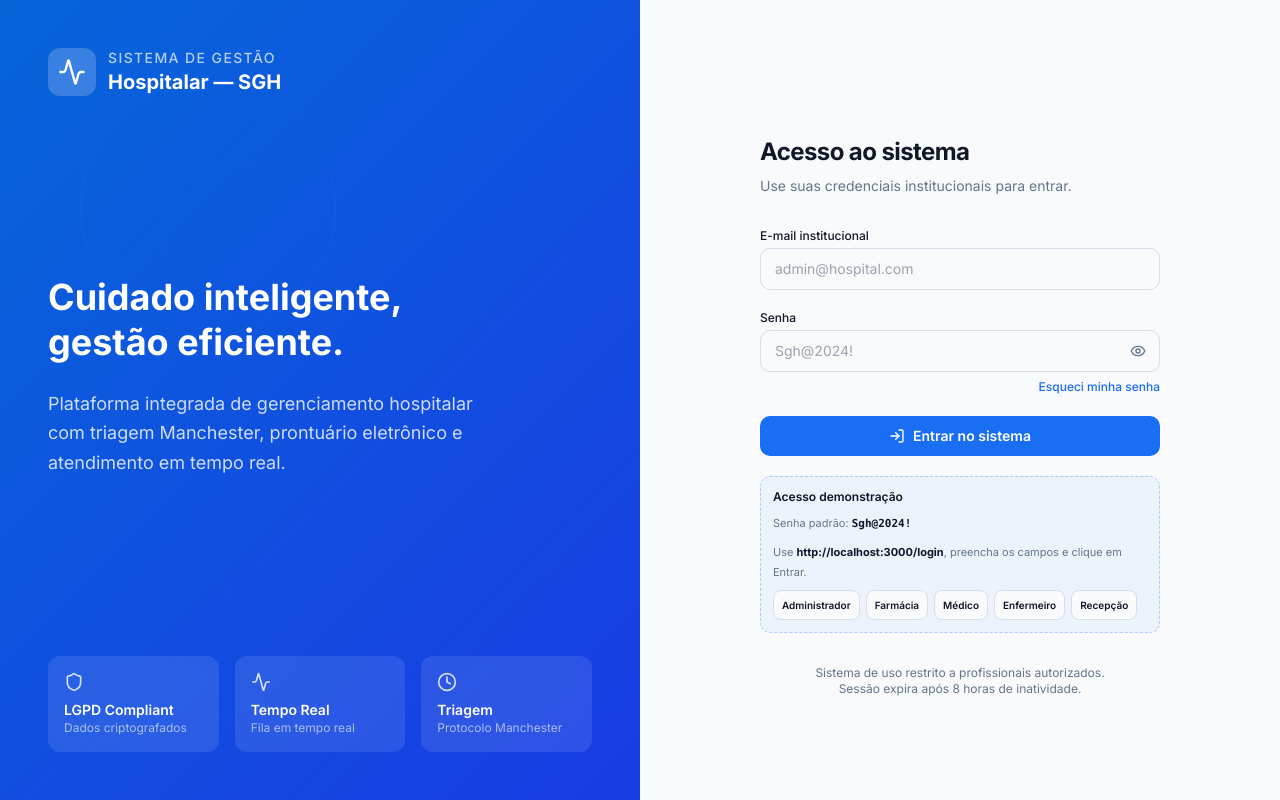
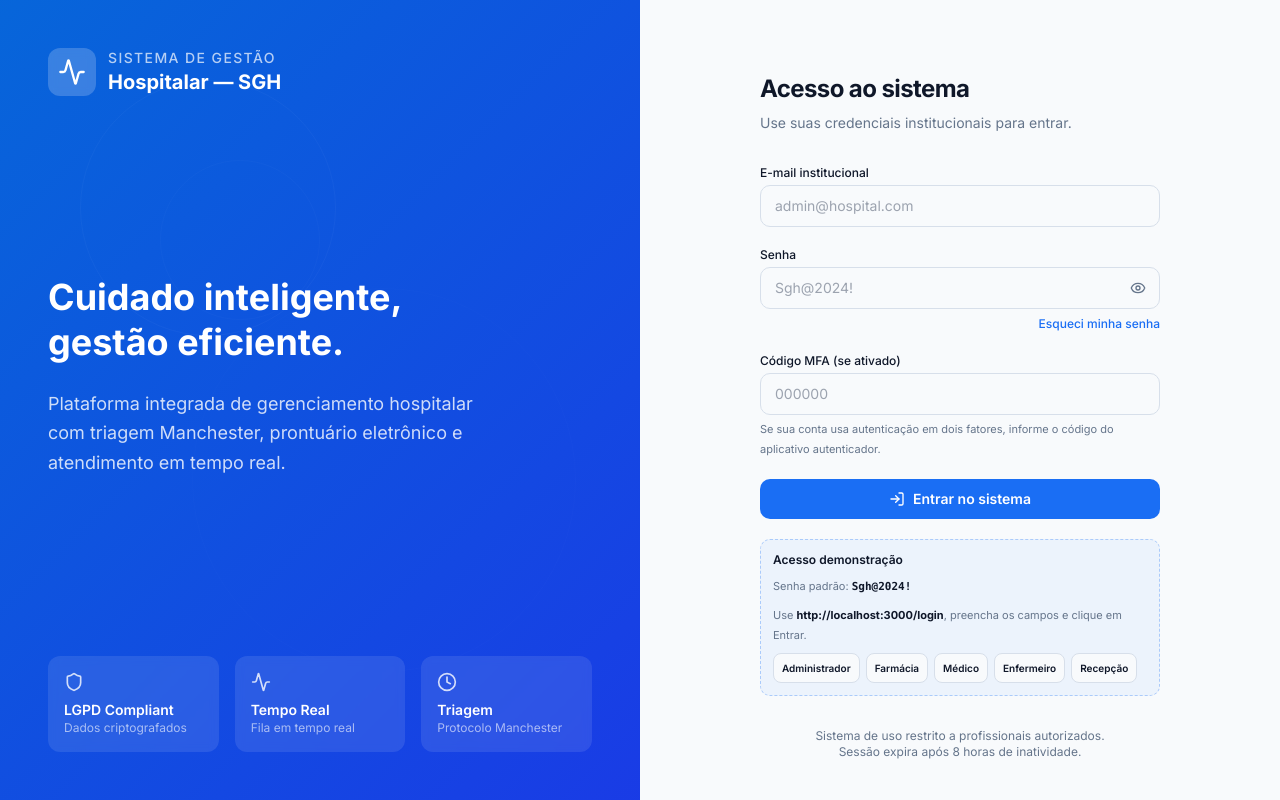
Before and after one commit to pajotecnologia/sgh, a Next.js app: page /login in a window 1280 px wide. Built offline with nearby package versions, Linux system fonts and the light colour scheme.

Commit message:
feat: add optional TOTP code to login form

```diff
--- a/components/auth/FormularioLogin.tsx
+++ b/components/auth/FormularioLogin.tsx
@@ -21,6 +21,7 @@ const schemaLogin = z.object({
   senha: z
     .string()
     .min(6, 'Senha deve ter pelo menos 6 caracteres.'),
+  mfaCode: z.string().regex(/^$|^\d{6}$/, 'O código MFA deve ter 6 dígitos.').default(''),
 })
 
 type LoginForm = z.infer<typeof schemaLogin>
@@ -62,11 +63,12 @@ function FormularioLoginInner() {
     formState: { errors, isSubmitting },
   } = useForm<LoginForm>({
     resolver: zodResolver(schemaLogin),
-    defaultValues: { email: '', senha: '' },
+    defaultValues: { email: '', senha: '', mfaCode: '' },
   })
 
   const emailRegister = register('email')
   const senhaValor = watch('senha') ?? ''
+  const mfaCodeValor = watch('mfaCode') ?? ''
 
   useEffect(() => {
     if (emailUrl) setValue('email', emailUrl, { shouldValidate: true })
@@ -93,6 +95,7 @@ function FormularioLoginInner() {
       const resultado = await signIn('credentials', {
         email: dados.email.toLowerCase().trim(),
         senha: dados.senha,
+        mfaCode: dados.mfaCode || '',
         redirect: false,
         callbackUrl: '/entrando',
       })
@@ -209,6 +212,24 @@ function FormularioLoginInner() {
         </p>
       </div>
 
+      <div className="form-field">
+        <label htmlFor="mfaCode" className="text-sm font-medium text-foreground">Código MFA (se ativado)</label>
+        <input
+          id="mfaCode"
+          inputMode="numeric"
+          autoComplete="one-time-code"
+          maxLength={6}
+          placeholder="000000"
+          disabled={isSubmitting}
+          value={mfaCodeValor}
+          onChange={(e) => setValue('mfaCode', e.target.value.replace(/\\D/g, '').slice(0, 6), { shouldValidate: true, shouldDirty: true })}
+          className="w-full px-3.5 py-2.5 rounded-lg border border-input bg-background text-sm outline-none transition-all focus:ring-2 focus:ring-primary/30 focus:border-primary"
+          aria-describedby="mfa-help"
+        />
+        <p id="mfa-help" className="text-[11px] text-muted-foreground">Se sua conta usa autenticação em dois fatores, informe o código do aplicativo autenticador.</p>
+        {errors.mfaCode ? <p className="text-xs text-destructive">{errors.mfaCode.message}</p> : null}
+      </div>
+
       <button
         type="submit"
         disabled={isSubmitting}
```
